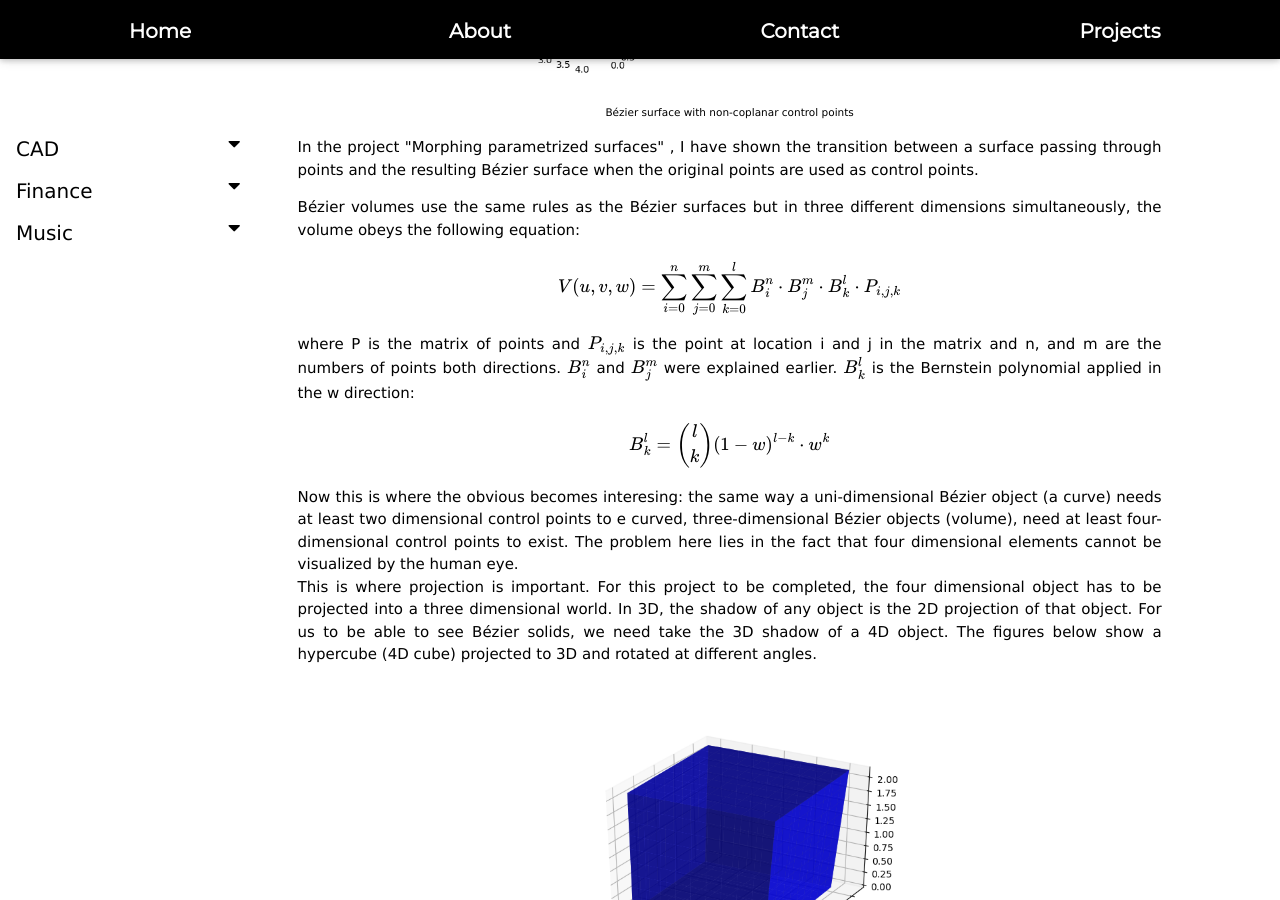
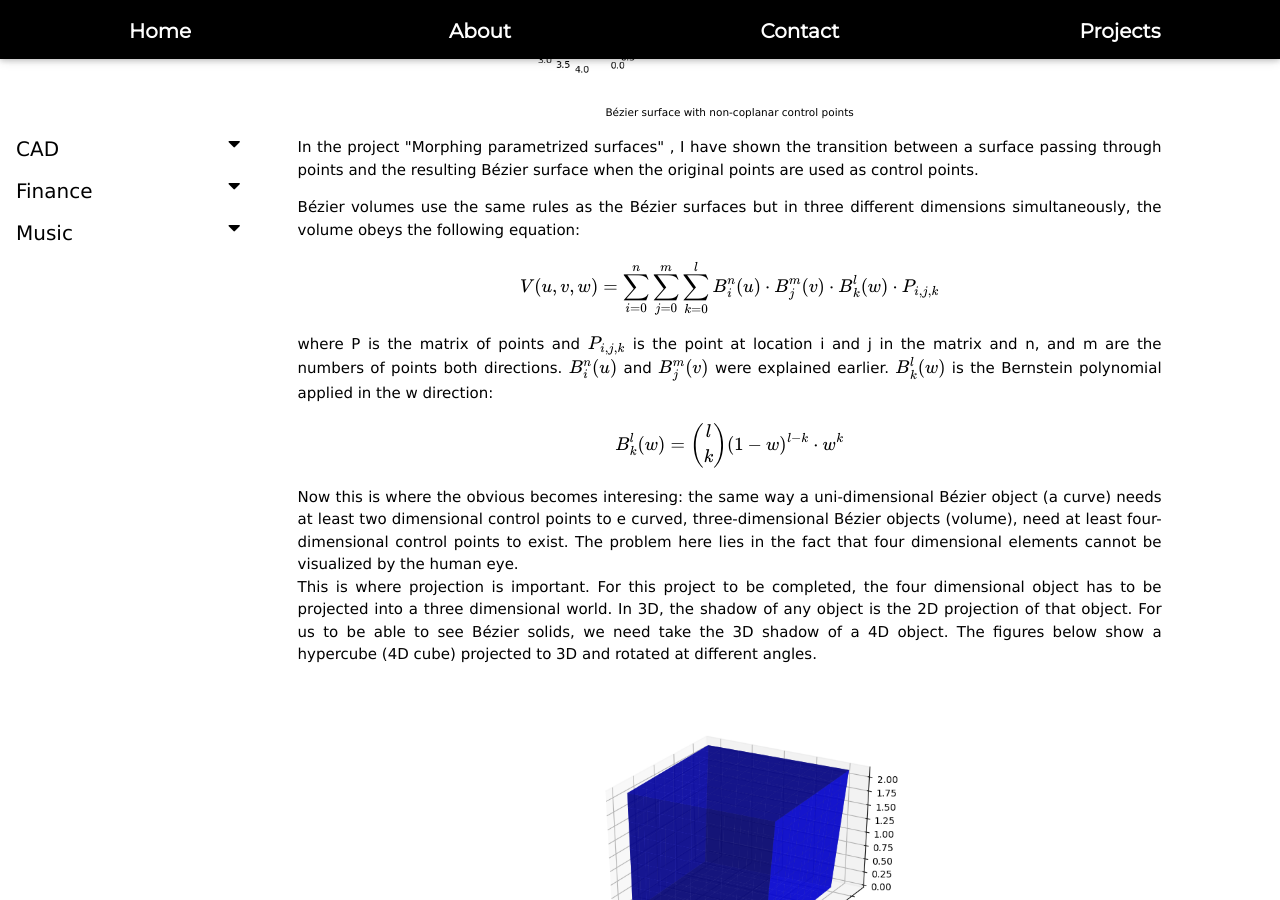
Before and after one commit to botengu/portfolio, a Jekyll site: the page built from _posts/2020-09-25-HigherDimensionalShape.md, in a window 1280 px wide and 900 px high, scrolled down 2454 px. Built offline with Jekyll 4.4.1, drawn with Linux system fonts in a browser that asks for light colours; nearby versions of some CDN libraries; library files that are not in the unit come from our copies; a script that is not in the unit is left out; some of the changed text lies outside the part shown.

Commit message:
44th commit

```diff
--- a/_posts/2020-09-25-HigherDimensionalShape.md
+++ b/_posts/2020-09-25-HigherDimensionalShape.md
@@ -18,9 +18,9 @@ permalink: "/cad/nDBezier/"
     </p>
     <p class = "justify">
     Quadratic Bézier curves are interpolations of two linear interpolations (the one between the first and second point and the one between the second and third point). Higher order Bézier curves ( which require more than two points) follow the same pattern. Overall, the  nth degree Bézier curve can be obtained by the following function:
-    $$ C(u) = \sum ^{n}_{i=0} B^{n}_{i} \cdot P_{i} $$
-    where  \(P_{i}\) is the ith control point and n is the number of points and \(B^{n}_{i}\) is the Bernstein polynomial
-    $$ B^{n}_{i} =  \binom{n}{i} (1-u)^{n-i}\cdot u^i  $$
+    $$ C(u) = \sum ^{n}_{i=0} B^{n}_{i}(u) \cdot P_{i} $$
+    where  \(P_{i}\) is the ith control point and n is the number of points and \(B^{n}_{i}(u)\) is the Bernstein polynomial
+    $$ B^{n}_{i}(u)=  \binom{n}{i} (1-u)^{n-i}\cdot u^i  $$
     <br>
     Let me state something obvious, for Bézier curves to be curves and not just lines, the control points need to be non-colinear. In other words for a Bézier curve which is a uni-dimensional Bézier object (it has only one parameter u), the control points should belong to (at least) a two-dimensional space. This statement will be useful for future Bézier objects in higher dimensions.  The pictures below show two Bézier curves cases, one where the control points are restricted to a uni-dimensional domain and the other where the control points are non-colinear.
     </p>
@@ -34,9 +34,9 @@ permalink: "/cad/nDBezier/"
     </div>
      <p class = "justify">
     Bézier surfaces use the same rules as the Bézier curves but in two different dimensions simultaneously, the surface obeys the following equation:
-    $$ S(u,v) = \sum ^{n}_{i=0} \sum ^{m}_{j=0} B^{n}_{i} \cdot B^{m}_{j}  \cdot P_{i,j} $$
-    where P is the matrix of points and \(P_{i,j}\) is the point at location i and j in the matrix and n, and m are the numbers of points both directions. \(B^{n}_{i}\) was explained earlier and \(B^{m}_{j}\) are the Bernstein polynomials applied in the v direction:
-    $$ B^{m}_{j} =  \binom{m}{j} (1-v)^{m-j}\cdot v^j $$
+    $$ S(u,v) = \sum ^{n}_{i=0} \sum ^{m}_{j=0} B^{n}_{i}(u) \cdot B^{m}_{j}(v)  \cdot P_{i,j} $$
+    where P is the matrix of points and \(P_{i,j}\) is the point at location i and j in the matrix and n, and m are the numbers of points both directions. \(B^{n}_{i}(u)\) was explained earlier and \(B^{m}_{j}(v)\) are the Bernstein polynomials applied in the v direction:
+    $$ B^{m}_{j}(v) =  \binom{m}{j} (1-v)^{m-j}\cdot v^j $$
     In this particular case, for a Bézier surface to be non-planar, the control points have to be non-planar.
     The pictures below show two Bézier surface cases, one where the control points are restricted to a two-dimensional domain and the other where the control points are non-planar.
     </p>
@@ -54,9 +54,9 @@ permalink: "/cad/nDBezier/"
     </p>
     <p class = "justify">
     Bézier volumes use the same rules as the Bézier surfaces but in three different dimensions simultaneously, the volume obeys the following equation:
-    $$ V(u,v,w) = \sum ^{n}_{i=0} \sum ^{m}_{j=0} \sum ^{l}_{k=0} B^{n}_{i} \cdot B^{m}_{j} \cdot B^{l}_{k} \cdot P_{i,j,k} $$
-    where P is the matrix of points and \(P_{i,j,k}\) is the point at location i and j in the matrix and n, and m are the numbers of points both directions. \(B^{n}_{i}\) and \(B^{m}_{j}\) were explained earlier. \(B^{l}_{k}\)  is the Bernstein polynomial applied in the w direction:
-    $$ B^{l}_{k} =  \binom{l}{k} (1-w)^{l-k}\cdot w^k  $$
+    $$ V(u,v,w) = \sum ^{n}_{i=0} \sum ^{m}_{j=0} \sum ^{l}_{k=0} B^{n}_{i}(u) \cdot B^{m}_{j}(v) \cdot B^{l}_{k}(w)\cdot P_{i,j,k} $$
+    where P is the matrix of points and \(P_{i,j,k}\) is the point at location i and j in the matrix and n, and m are the numbers of points both directions. \(B^{n}_{i}(u)\) and \(B^{m}_{j}(v)\) were explained earlier. \(B^{l}_{k}(w)\)  is the Bernstein polynomial applied in the w direction:
+    $$ B^{l}_{k}(w) =  \binom{l}{k} (1-w)^{l-k}\cdot w^k  $$
     Now this is where the obvious becomes interesing: the same way a uni-dimensional Bézier object (a curve) needs at least two dimensional control points to e curved, three-dimensional Bézier objects (volume), need at least four-dimensional control points to exist.
     The problem here lies in the fact that four dimensional elements cannot be visualized by the human eye. <br>
     This is where projection is important. For this project to be completed, the four dimensional object has to be projected into a three dimensional world. In 3D, the shadow of any object is the 2D projection of that object. For us to be able to see Bézier solids, we need take the 3D shadow of a 4D object. The figures below show a hypercube (4D cube) projected to 3D and rotated at different angles.
```
